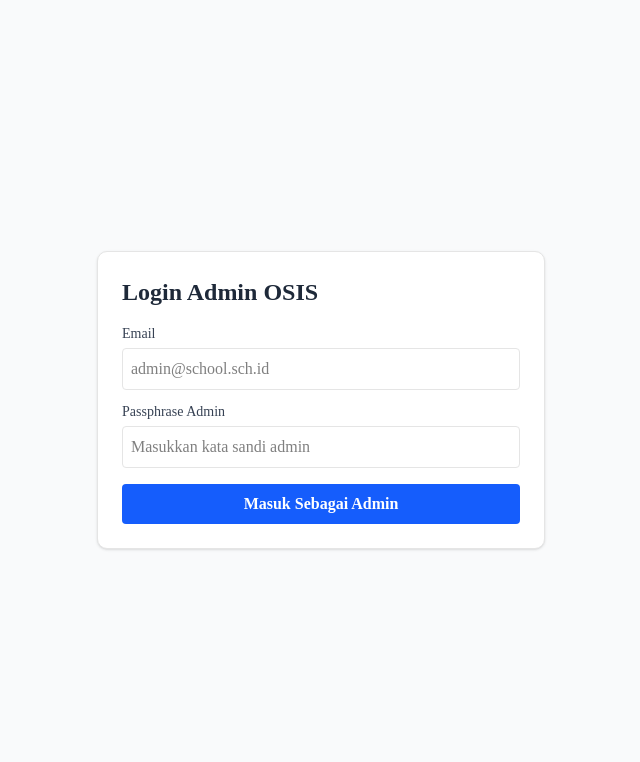
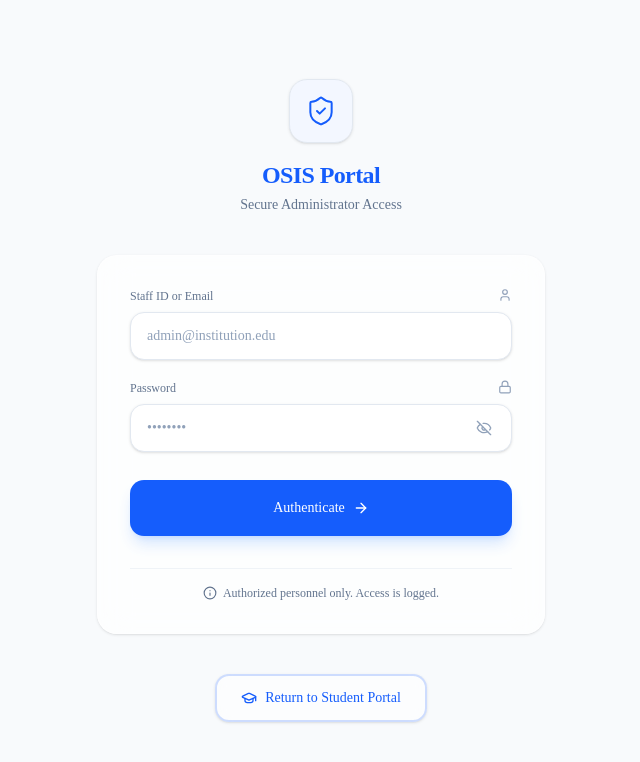
Before and after one commit to Davin147/osis-voting, a Next.js app: page /admin in a window 1280 px wide. Shown: the top 762 px of the page, without its empty margins (319-959 px from the left). Built offline with nearby package versions, Linux system fonts and the light colour scheme.

Commit message:
fix : memperbaiki sistem redirect login admin

```diff
--- a/src/app/admin/page.tsx
+++ b/src/app/admin/page.tsx
@@ -1,79 +1,182 @@
 "use client";
 
 import { useState } from "react";
+import { useRouter } from "next/navigation";
+import {
+  ShieldCheck,
+  User,
+  Lock,
+  Eye,
+  EyeOff,
+  ArrowRight,
+  Info,
+  GraduationCap,
+  Loader2,
+  AlertCircle,
+} from "lucide-react";
+import { loginAdmin } from "@/app/actions/auth";
 
 export default function AdminLoginPage() {
-  const [email, setEmail] = useState("");
-  const [password, setPassword] = useState("");
-  const [errorMsg, setErrorMsg] = useState("");
+  const router = useRouter();
+  const [showPassword, setShowPassword] = useState(false);
   const [isLoading, setIsLoading] = useState(false);
+  const [errorMessage, setErrorMessage] = useState<string | null>(null);
 
-   const handleLogin = (e: React.FormEvent) => {
+  const handleAdminLogin = async (e: React.FormEvent<HTMLFormElement>) => {
     e.preventDefault();
-    setErrorMsg("");
     setIsLoading(true);
+    setErrorMessage(null);
 
-    const correctPassphrase = process.env.NEXT_PUBLIC_ADMIN_PASSPHRASE;
+    const formData = new FormData(e.currentTarget);
+    const result = await loginAdmin(formData);
 
-    // SISTEM CADANGAN: Jika karena suatu hal Netlify gagal membaca .env,
-    // kode di bawah ini memastikan kata sandi "OsisBisa2026" tetap bisa lolos login.
-    if (password === correctPassphrase || password === "OsisBisa2026") {
-      localStorage.setItem("isAdminAuthenticated", "true");
-
-      // Alihkan halaman
-      window.location.href = "/admin/dashboard";
+    if (!result.success) {
+      setErrorMessage(result.error || "Gagal masuk.");
+      setIsLoading(false);
     } else {
-      setErrorMsg("Kata sandi Admin (Passphrase) salah!");
-      setIsLoading(false);
+      router.push("/admin/dashboard");
     }
   };
 
   return (
-    <main className="min-h-screen flex items-center justify-center bg-gray-50 p-4">
-      <form onSubmit={handleLogin} className="w-full max-w-md p-6 border rounded-lg bg-white shadow-sm">
-        <h1 className="text-2xl font-bold mb-4 text-gray-800">
-          Login Admin OSIS
+    <div className="min-h-screen flex items-center justify-center p-4 relative z-0 selection:bg-blue-100 selection:text-blue-900">
+      {/* PERBAIKAN: Penulisan nilai arbitrer negatif Tailwind CSS */}
+      <div
+        aria-hidden="true"
+        className="fixed top-0 left-0 w-screen h-screen -z-10 overflow-hidden bg-slate-50"
+      >
+        <div className="absolute w-[60vh] h-[60vh] bg-[radial-gradient(circle,var(--tw-colors-blue-100)_0%,rgba(255,255,255,0)_70%)] rounded-full top-[-10vh] right-[-10vw] opacity-50"></div>
+        <div className="absolute w-[50vh] h-[50vh] bg-[radial-gradient(circle,var(--tw-colors-blue-200)_0%,rgba(255,255,255,0)_70%)] rounded-full bottom-[-5vh] left-[-15vw] opacity-30"></div>
+      </div>
+
+      <main className="w-full max-w-md mx-auto flex flex-col gap-8 relative z-10">
+        <header className="flex flex-col items-center justify-center gap-4 text-center pb-2">
+          <div className="w-16 h-16 rounded-2xl bg-white shadow-sm border border-slate-200 flex items-center justify-center text-blue-600 relative overflow-hidden">
+            <div className="absolute inset-0 bg-blue-600/5"></div>
+            <ShieldCheck className="w-8 h-8 relative z-10" strokeWidth={1.5} />
+          </div>
+          <div className="flex flex-col gap-1">
+            <h1 className="text-2xl font-bold text-blue-600 tracking-tight">
+              OSIS Portal
             </h1>
+            <p className="text-sm text-slate-500">
+              Secure Administrator Access
+            </p>
+          </div>
+        </header>
 
-        {/* Notifikasi jika salah memasukkan kata sandi */}
-        {errorMsg && (
-          <div className="p-3 mb-3 text-sm text-red-600 bg-red-50 border border-red-200 rounded-md">
-            {errorMsg}
+        <div className="bg-white/70 backdrop-blur-lg border border-white/40 rounded-[20px] p-8 shadow-sm flex flex-col gap-6 relative overflow-hidden">
+          <form
+            onSubmit={handleAdminLogin}
+            className="flex flex-col gap-5 relative z-10"
+          >
+            <div className="flex flex-col gap-2">
+              <label
+                htmlFor="username"
+                className="text-xs font-medium text-slate-500 flex justify-between"
+              >
+                <span>Staff ID or Email</span>
+                <User
+                  className="w-3.5 h-3.5 text-slate-400"
+                  aria-hidden="true"
+                />
+              </label>
+              <div className="relative">
+                <input
+                  id="username"
+                  name="username"
+                  type="email"
+                  autoComplete="email"
+                  placeholder="admin@institution.edu"
+                  required
+                  disabled={isLoading}
+                  className="w-full h-12 rounded-xl border border-slate-200 bg-white px-4 text-slate-900 text-sm placeholder-slate-400 focus:ring-2 focus:ring-blue-600 focus:border-transparent focus:outline-none transition-all duration-200 shadow-sm disabled:opacity-60"
+                />
+              </div>
+            </div>
+
+            <div className="flex flex-col gap-2">
+              <label
+                htmlFor="password"
+                className="text-xs font-medium text-slate-500 flex justify-between"
+              >
+                <span>Password</span>
+                <Lock
+                  className="w-3.5 h-3.5 text-slate-400"
+                  aria-hidden="true"
+                />
+              </label>
+              <div className="relative">
+                <input
+                  id="password"
+                  name="password"
+                  type={showPassword ? "text" : "password"}
+                  autoComplete="current-password"
+                  placeholder="••••••••"
+                  required
+                  disabled={isLoading}
+                  className="w-full h-12 rounded-xl border border-slate-200 bg-white px-4 pr-12 text-slate-900 text-sm placeholder-slate-400 focus:ring-2 focus:ring-blue-600 focus:border-transparent focus:outline-none transition-all duration-200 shadow-sm disabled:opacity-60"
+                />
+                <button
+                  type="button"
+                  onClick={() => setShowPassword(!showPassword)}
+                  aria-label="Toggle password visibility"
+                  className="absolute right-4 top-1/2 -translate-y-1/2 text-slate-400 hover:text-blue-600 transition-colors h-6 w-6 flex items-center justify-center focus:outline-none"
+                >
+                  {showPassword ? (
+                    <Eye className="w-4 h-4" />
+                  ) : (
+                    <EyeOff className="w-4 h-4" />
+                  )}
+                </button>
+              </div>
+            </div>
+
+            {errorMessage && (
+              <div className="w-full bg-red-50 border border-red-100 rounded-xl p-3 flex items-start gap-2 text-red-600 text-xs animate-in fade-in zoom-in-95 duration-200">
+                <AlertCircle className="w-4 h-4 shrink-0 mt-0.5" />
+                <span className="leading-normal">{errorMessage}</span>
               </div>
             )}
-
-        <div className="mb-3">
-          <label className="block text-sm font-medium text-gray-700 mb-1">Email</label>
-          <input
-            type="email"
-            placeholder="admin@school.sch.id"
-            className="w-full border p-2 rounded focus:ring-2 focus:ring-blue-500 focus:outline-none text-black bg-white"
-            value={email}
-            onChange={(e) => setEmail(e.target.value)}
-            required
-          />
-        </div>
-
-        <div className="mb-4">
-          <label className="block text-sm font-medium text-gray-700 mb-1">Passphrase Admin</label>
-          <input
-            type="password"
-            placeholder="Masukkan kata sandi admin"
-            className="w-full border p-2 rounded focus:ring-2 focus:ring-blue-500 focus:outline-none text-black bg-white"
-            value={password}
-            onChange={(e) => setPassword(e.target.value)}
-            required
-          />
-        </div>
 
             <button
               type="submit"
               disabled={isLoading}
-          className="w-full bg-blue-600 hover:bg-blue-700 text-white p-2 rounded transition-colors disabled:bg-blue-400 font-semibold"
+              className="w-full h-14 mt-2 bg-blue-600 text-white text-sm font-medium rounded-xl shadow-lg shadow-blue-500/20 active:scale-[0.98] hover:bg-blue-700 transition-all duration-200 flex justify-center items-center gap-2 disabled:opacity-70 disabled:cursor-not-allowed"
             >
-          {isLoading ? "Membuka Dashboard..." : "Masuk Sebagai Admin"}
+              {isLoading ? (
+                <>
+                  <Loader2 className="w-4 h-4 animate-spin" />
+                  <span>Authenticating...</span>
+                </>
+              ) : (
+                <>
+                  <span>Authenticate</span>
+                  <ArrowRight className="w-4 h-4" />
+                </>
+              )}
             </button>
           </form>
+
+          <div className="mt-2 text-center border-t border-slate-200/50 pt-4">
+            <p className="text-xs text-slate-500 flex items-center justify-center gap-1.5">
+              <Info className="w-3.5 h-3.5" />
+              Authorized personnel only. Access is logged.
+            </p>
+          </div>
+        </div>
+
+        <div className="flex justify-center mt-2">
+          <button
+            type="button"
+            onClick={() => router.push("/")}
+            className="flex items-center gap-2 px-6 h-12 rounded-xl border-2 border-blue-600/20 text-blue-600 text-sm font-medium hover:bg-blue-600/5 hover:border-blue-600/40 active:scale-[0.98] transition-all duration-200 bg-white/50 backdrop-blur-sm shadow-sm"
+          >
+            <GraduationCap className="w-4 h-4" />
+            <span>Return to Student Portal</span>
+          </button>
+        </div>
       </main>
+    </div>
   );
 }
```
Lines whose indentation alone changed are shown as unchanged.
